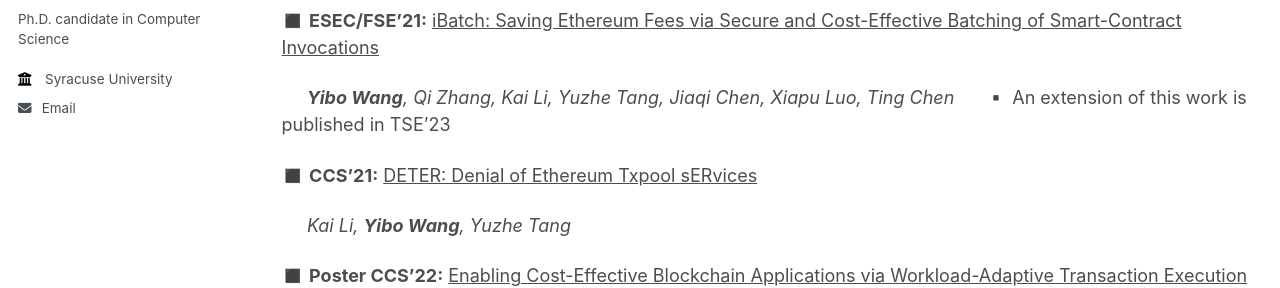
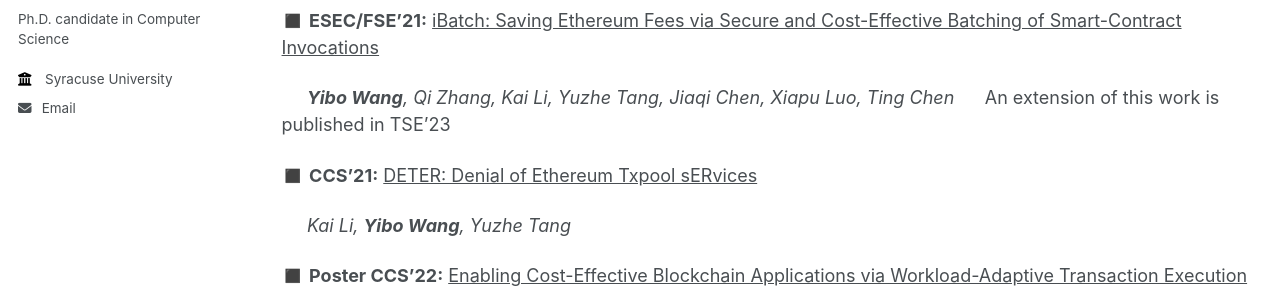
Before and after one commit to wangyibo0308/wangyibo0308.github.io, a Jekyll site: the page built from _pages/publication.md, in a window 1280 px wide and 1392 px high. Shown: the part 273-561 px from the top of the window. Built offline with Jekyll 4.4.1, drawn with Linux system fonts in a browser that asks for light colours.

```diff
--- a/_pages/publication.md
+++ b/_pages/publication.md
@@ -16,7 +16,7 @@ author_profile: true
 ◼️ **ESEC/FSE'21:** <span style="text-decoration: underline;">iBatch: Saving Ethereum Fees via Secure and Cost-Effective Batching of Smart-Contract Invocations</span>
 
 &nbsp;&nbsp;&nbsp;&nbsp;  _**Yibo Wang**, Qi Zhang, Kai Li, Yuzhe Tang, Jiaqi Chen, Xiapu Luo, Ting Chen_
-&nbsp;&nbsp;&nbsp;&nbsp;  ▪️ An extension of this work is published in TSE'23
+&nbsp;&nbsp;&nbsp;&nbsp;  An extension of this work is published in TSE'23
 
 
 ◼️ **CCS'21:** <span style="text-decoration: underline;">DETER: Denial of Ethereum Txpool sERvices</span>
```
